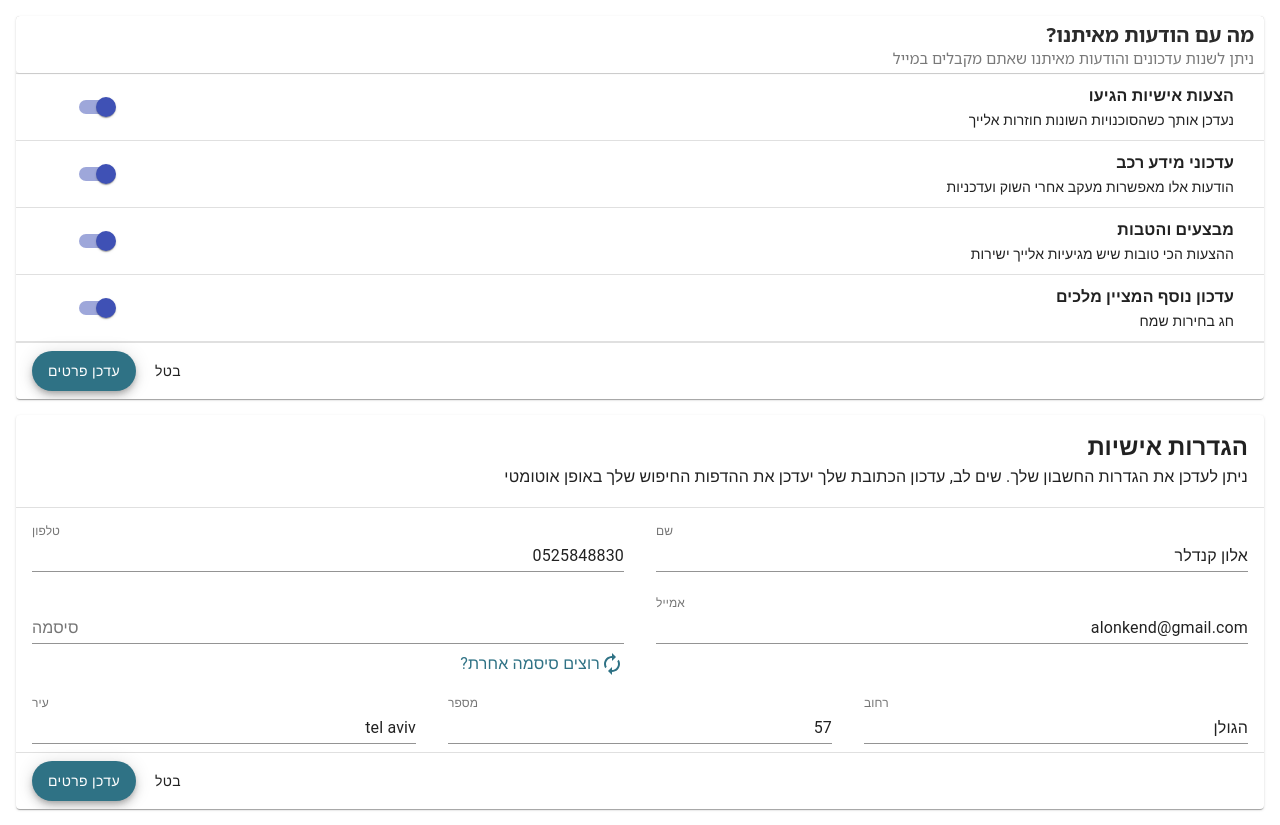
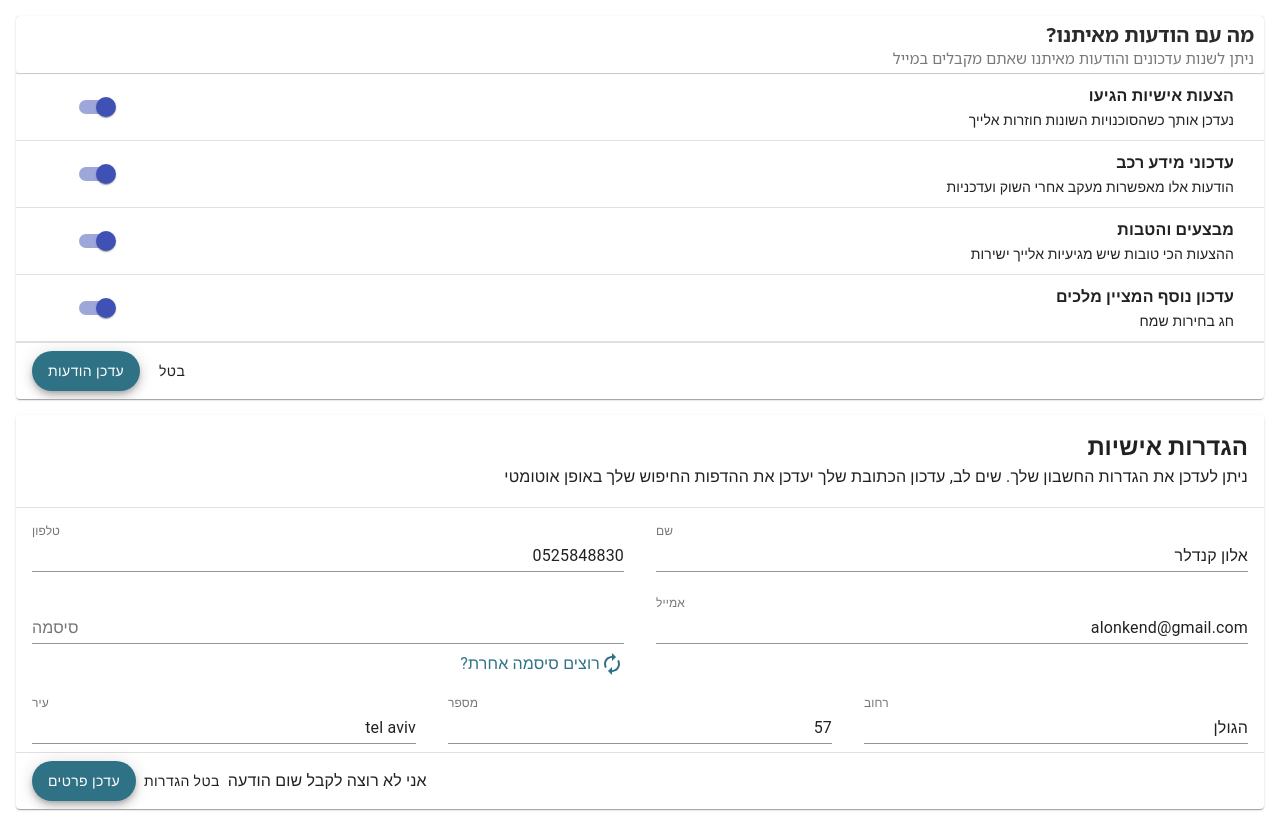
Before and after one commit to AlonKendler/react-course, a React (Create React App) app: page / in a window 1280 px wide. Built offline with nearby package versions, Linux system fonts and the light colour scheme; what jss-rtl would draw is missing.

Commit message:
carwizActionCard component created

```diff
--- a/src/App.js
+++ b/src/App.js
@@ -2,16 +2,17 @@ import React from "react";
 import "./App.css";
 import NotificationSettingsCard from "./components/NotificationSettingsCard";
 import PersonalSettingsCard from "./components/PersonalSettingsCard";
+import notificationMessages from "./components/NotificationSettingsCard/messages";
+import personalMessages from "./components/PersonalSettingsCard/messages";
 
-// TODO: use Typograpgy COMPONENT from mat.ui instead of default HTML text
 // TODO: make good use of props passaing, so that your container will be APP.js
 // TODO  (read about container components vs components )
 
 function App() {
   return (
     <div>
-      <NotificationSettingsCard data={[]} />
-      <PersonalSettingsCard />
+      <NotificationSettingsCard data={notificationMessages} />
+      <PersonalSettingsCard data={personalMessages} />
     </div>
   );
 }
--- /dev/null
+++ b/src/components/NotificationSettingsCard/CarwizCardAction.js
@@ -0,0 +1,39 @@
+import React from "react";
+import { makeStyles } from "@material-ui/core/styles";
+import Grid from "@material-ui/core/Grid";
+import CardActions from "@material-ui/core/CardActions";
+import Fab from "@material-ui/core/Fab";
+import Button from "@material-ui/core/Button";
+import { Typography } from "@material-ui/core";
+
+const useStyles = makeStyles(theme => ({
+  color: {
+    backgroundColor: "rgb(47, 114, 133)"
+  }
+}));
+function CarwizCardAction(props) {
+  const classes = useStyles();
+  return (
+    <Grid container direction="row-reverse" justify="space-between">
+      <CardActions>
+        <Grid item>
+          <Typography>{props.data.optionalText}</Typography>
+        </Grid>
+        <Grid item>
+          <Button>{props.data.abort}</Button>
+          <Fab
+            className={classes.color}
+            variant="extended"
+            size="medium"
+            color="primary"
+            aria-label="add"
+          >
+            {props.data.updateInfo}
+          </Fab>
+        </Grid>
+      </CardActions>
+    </Grid>
+  );
+}
+
+export default CarwizCardAction;
--- a/src/components/NotificationSettingsCard/NotificationCardAction.js
+++ /dev/null
@@ -1,35 +0,0 @@
-import React from "react";
-import messages from "./messages";
-import { makeStyles } from "@material-ui/core/styles";
-import Grid from "@material-ui/core/Grid";
-import CardActions from "@material-ui/core/CardActions";
-import Fab from "@material-ui/core/Fab";
-import Button from "@material-ui/core/Button";
-
-const useStyles = makeStyles(theme => ({
-  color: {
-    backgroundColor: "rgb(47, 114, 133)"
-  }
-}));
-// TODO: use mui card-actions to make reusable carwiz component
-function PersonalCardAction() {
-  const classes = useStyles();
-  return (
-    <Grid container direction="row-reverse">
-      <CardActions>
-        <Button>{messages.abort}</Button>
-        <Fab
-          className={classes.color}
-          variant="extended"
-          size="medium"
-          color="primary"
-          aria-label="add"
-        >
-          {messages.updateInfo}
-        </Fab>
-      </CardActions>
-    </Grid>
-  );
-}
-
-export default PersonalCardAction;
--- a/src/components/NotificationSettingsCard/index.js
+++ b/src/components/NotificationSettingsCard/index.js
@@ -1,7 +1,7 @@
 import React from "react";
 import NotificationTitle from "./NotificationTitle";
 import NotificationList from "./NotificationList";
-import NotificationCardAction from "./NotificationCardAction";
+import NotificationCardAction from "./CarwizCardAction";
 import Card from "@material-ui/core/Card";
 import { makeStyles } from "@material-ui/core/styles";
 import Divider from "@material-ui/core/Divider";
@@ -11,10 +11,8 @@ const useStyles = makeStyles(theme => ({
     margin: theme.spacing(2)
   }
 }));
-// TODO use a generic title component for both settigns card
-// TODO use generic actions compoenrt for both settigns card
-// TODO use mui Card component and not plain css
-function NotificationSettingsCard() {
+
+function NotificationSettingsCard(props) {
   const classes = useStyles();
   return (
     <Card className={classes.card}>
@@ -22,7 +20,7 @@ function NotificationSettingsCard() {
       <Divider />
       <NotificationList />
       <Divider />
-      <NotificationCardAction />
+      <NotificationCardAction data={props.data} />
     </Card>
   );
 }
--- a/src/components/NotificationSettingsCard/messages.js
+++ b/src/components/NotificationSettingsCard/messages.js
@@ -1,5 +1,5 @@
 export default {
   name: "שם",
   abort: "בטל",
-  updateInfo: "עדכן פרטים"
+  updateInfo: "עדכן הודעות"
 };
--- a/src/components/PersonalSettingsCard/PersonalCardAction.js
+++ b/src/components/PersonalSettingsCard/PersonalCardAction.js
@@ -11,7 +11,6 @@ const useStyles = makeStyles(theme => ({
     backgroundColor: "rgb(47, 114, 133)"
   }
 }));
-// TODO: use mui card-actions to make reusable carwiz component
 function PersonalCardAction() {
   const classes = useStyles();
   return (
--- a/src/components/PersonalSettingsCard/index.js
+++ b/src/components/PersonalSettingsCard/index.js
@@ -1,10 +1,11 @@
 import React from "react";
 import PersonalTitle from "./PersonalTilte";
-import PersonalCardAction from "./PersonalCardAction";
+// import PersonalCardAction from "./PersonalCardAction";
 import PersonalForm from "./PersonalForm";
 import Card from "@material-ui/core/Card";
 import { makeStyles } from "@material-ui/core/styles";
 import Divider from "@material-ui/core/Divider";
+import CarwizCardAction from "../NotificationSettingsCard/CarwizCardAction";
 
 const useStyles = makeStyles(theme => ({
   card: {
@@ -14,10 +15,7 @@ const useStyles = makeStyles(theme => ({
 
 // TODO use a generic title component for both settigns card
 // TODO use generic actions component for both settigns card
-// TODO: don't use a "global" stylesheet
-// read about CSS-IN-JS
-// apply CSS-IN-JS
-function PersonalSettingsCard() {
+function PersonalSettingsCard(props) {
   const classes = useStyles();
   return (
     <Card className={classes.card}>
@@ -25,7 +23,7 @@ function PersonalSettingsCard() {
       <Divider />
       <PersonalForm />
       <Divider />
-      <PersonalCardAction />
+      <CarwizCardAction data={props.data} />
     </Card>
   );
 }
--- a/src/components/PersonalSettingsCard/messages.js
+++ b/src/components/PersonalSettingsCard/messages.js
@@ -10,6 +10,8 @@ export default {
   personalSettingsTitle: "הגדרות אישיות",
   personalSettingsDescription:
     "ניתן לעדכן את הגדרות החשבון שלך. שים לב, עדכון הכתובת שלך יעדכן את ההדפות החיפוש שלך באופן אוטומטי",
+  // here comes the text messages for the CarwizActionCard
   updateInfo: "עדכן פרטים",
-  abort: "בטל"
+  abort: "בטל הגדרות",
+  optionalText: "אני לא רוצה לקבל שום הודעה"
 };
```
